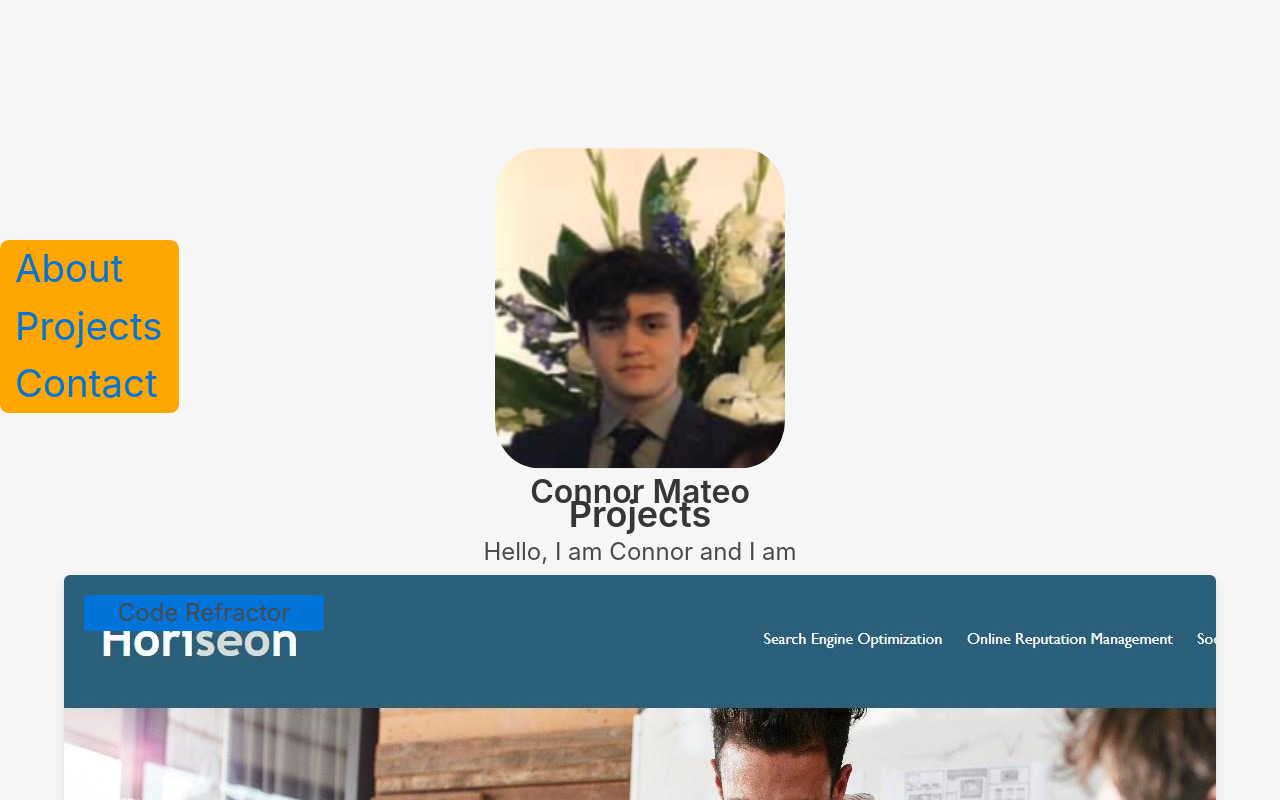
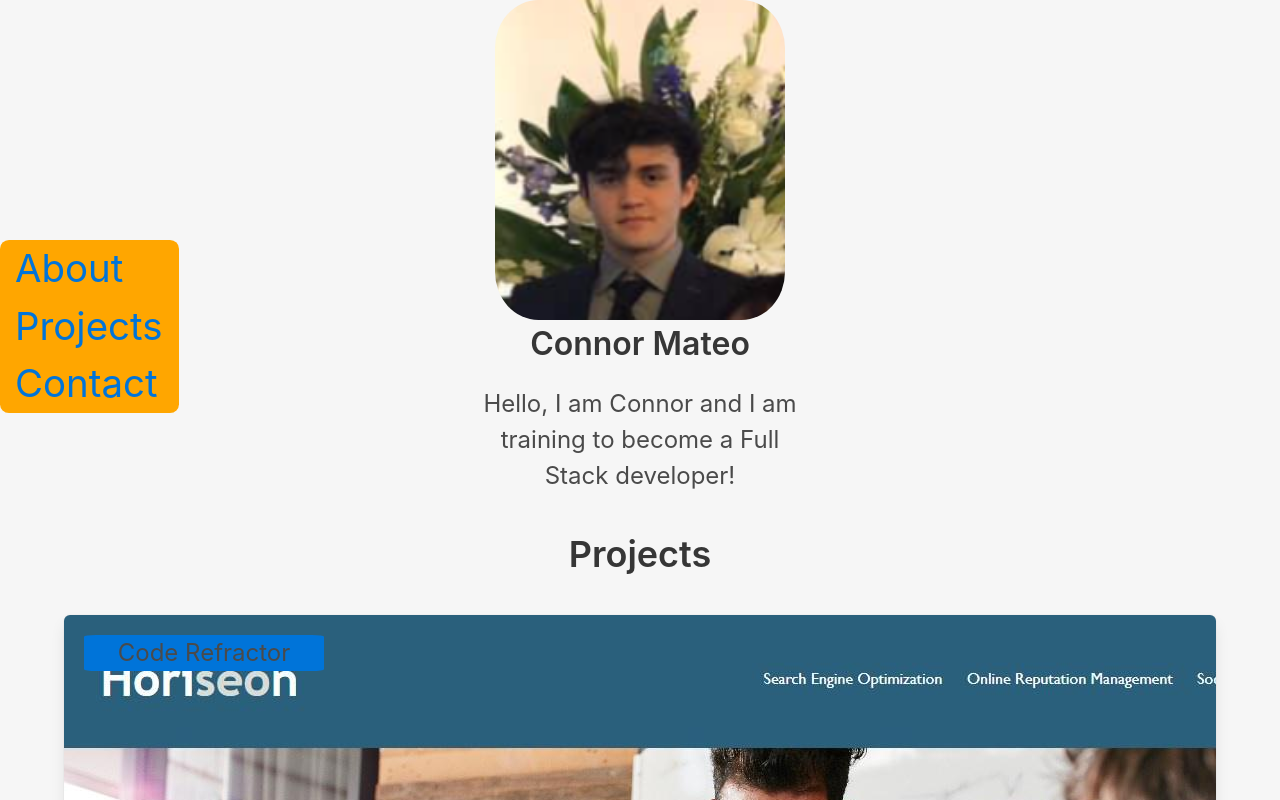
Before and after one commit to cmateo99/portfolio_bc, a plain HTML site: page index.html in a window 1280 px wide. Shown: the top 800 px of the page. Drawn offline with nearby package versions, Linux system fonts and the light colour scheme.

Commit message:
fixed minor formatting error between the about and projects section

```diff
--- a/Assets/style.css
+++ b/Assets/style.css
@@ -140,8 +140,7 @@ nav a:hover{
     margin: auto;
     text-align:center;
     width:100%;
-    transform: translateY(30%);
-
+    margin-bottom: 5vh;
 }
 .profileArea img{
     height:20rem;
@@ -153,7 +152,7 @@ p{
     display: inline-block;
     text-align: center;
     margin: auto;
-    margin-top:20rem;
+
     font-size:1.5rem;
 }
 #projects{
```
